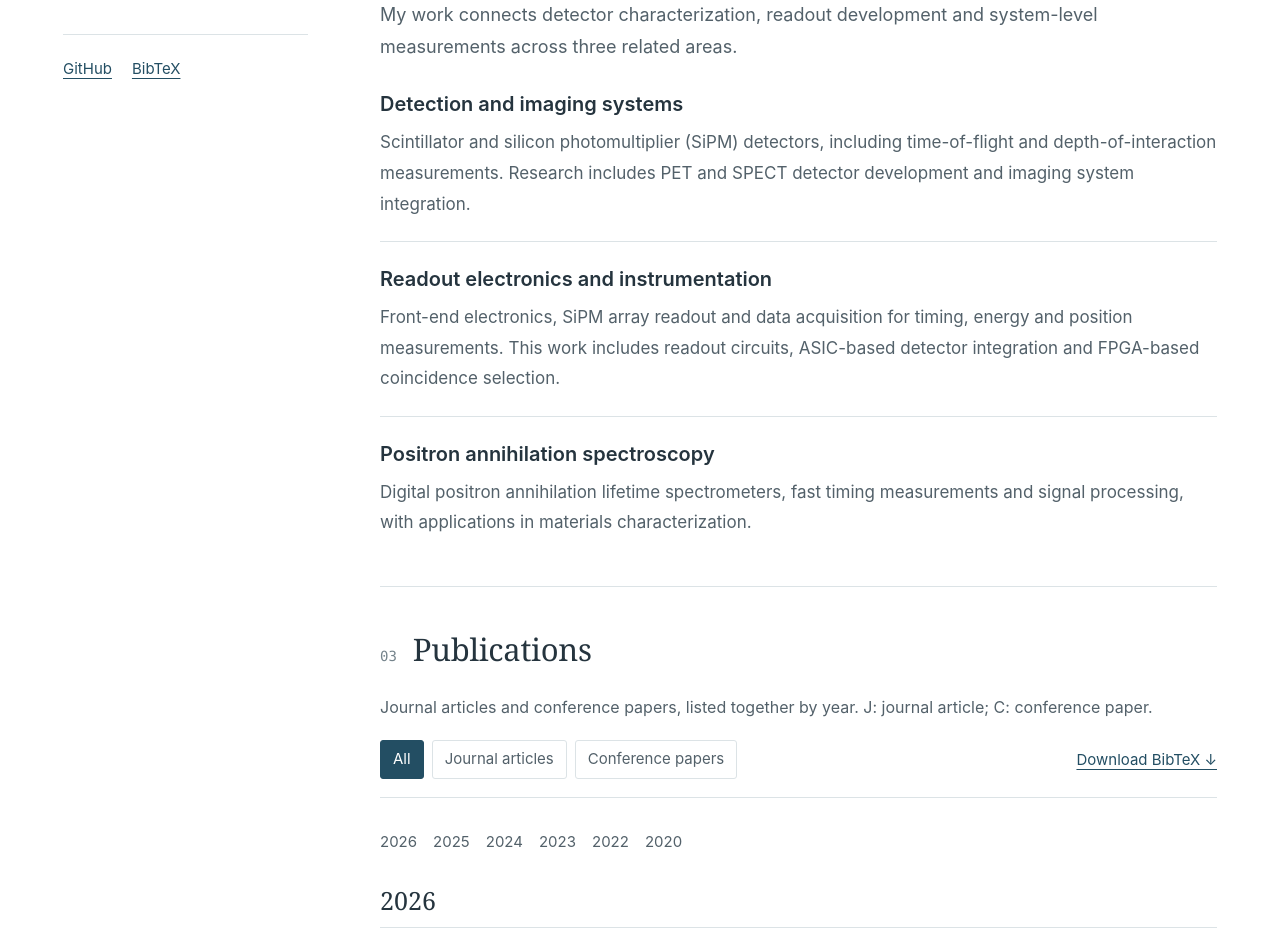
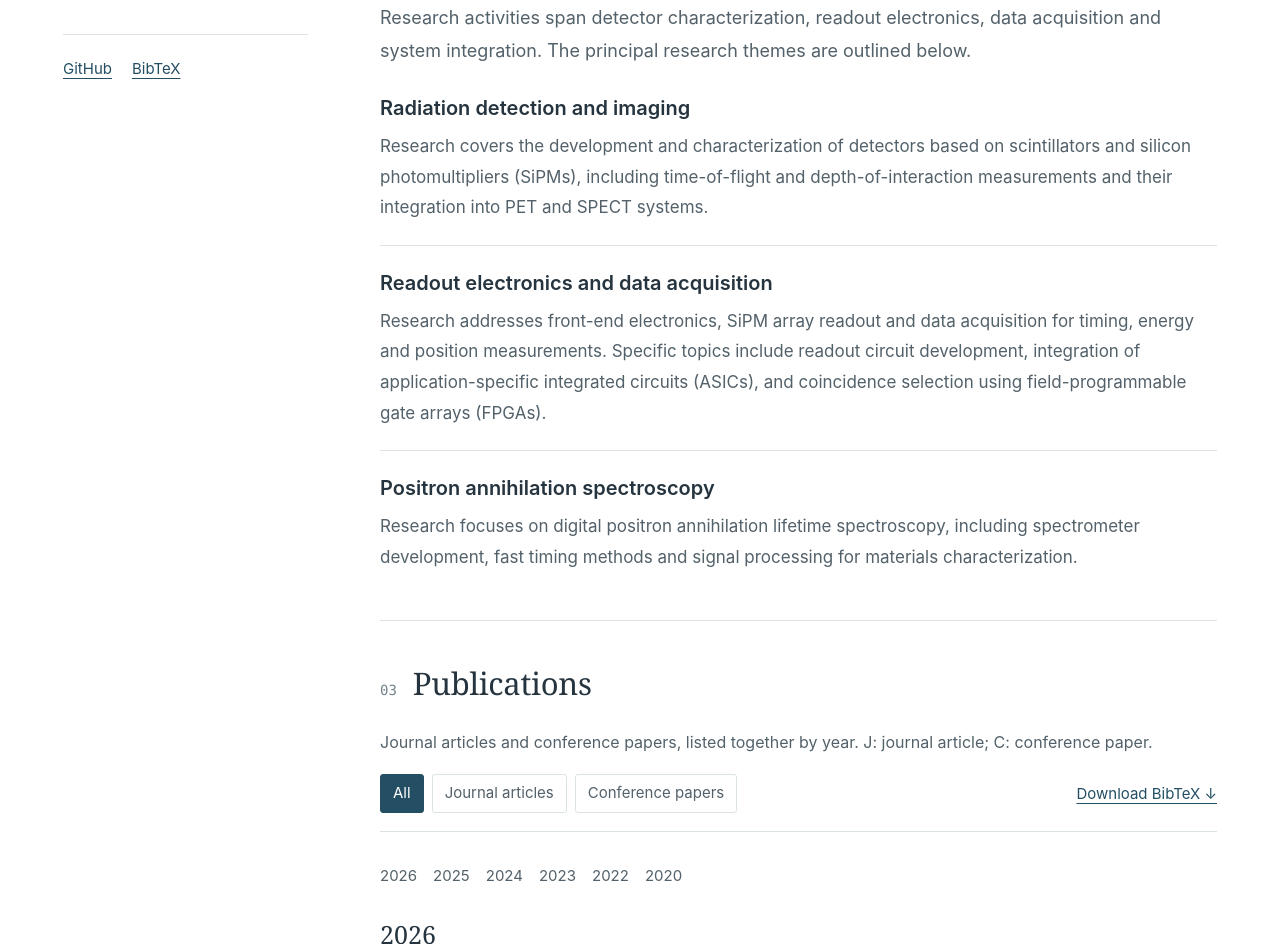
Before and after one commit to haibowanglab/academic, a plain HTML site: page personal/index.html in a window 1280 px wide. Shown: the part 521-1465 px from the top of the page. Drawn offline with Linux system fonts and the light colour scheme.

Commit message:
Use formal academic wording for the research profile and themes

```diff
--- a/personal/index.html
+++ b/personal/index.html
@@ -98,17 +98,17 @@
       <section id="about" aria-labelledby="about-title">
         <div class="section-heading"><span class="section-number" aria-hidden="true">01</span><h2 id="about-title">About</h2></div>
         <!-- EDIT ABOUT: Research introduction based on the CV. -->
-        <p class="about-lead">I work on detection and imaging technologies, readout electronics and related systems.</p>
-        <p class="about-bio">My research spans detector design, electronics development, system integration and measurement methods. Applications I have worked on include positron emission tomography (PET), single-photon emission computed tomography (SPECT) and positron annihilation spectroscopy. I am also interested in extending these technologies and methods to other applications.</p>
+        <p class="about-lead">Research focuses on detection and imaging technologies, readout electronics and associated instrumentation.</p>
+        <p class="about-bio">Research activities encompass detector design and characterization, electronics development, system design and integration, and related measurement methods. Application areas include positron emission tomography (PET), single-photon emission computed tomography (SPECT), and positron annihilation spectroscopy.</p>
       </section>
       <section id="research" aria-labelledby="research-title">
         <div class="section-heading"><span class="section-number" aria-hidden="true">02</span><h2 id="research-title">Research</h2></div>
         <!-- EDIT RESEARCH: Technical themes and established applications. -->
-        <p class="research-intro">My work connects detector characterization, readout development and system-level measurements across three related areas.</p>
+        <p class="research-intro">Research activities span detector characterization, readout electronics, data acquisition and system integration. The principal research themes are outlined below.</p>
         <div class="research-topics">
-          <div class="research-topic"><h3>Detection and imaging systems</h3><p>Scintillator and silicon photomultiplier (SiPM) detectors, including time-of-flight and depth-of-interaction measurements. Research includes PET and SPECT detector development and imaging system integration.</p></div>
-          <div class="research-topic"><h3>Readout electronics and instrumentation</h3><p>Front-end electronics, SiPM array readout and data acquisition for timing, energy and position measurements. This work includes readout circuits, ASIC-based detector integration and FPGA-based coincidence selection.</p></div>
-          <div class="research-topic"><h3>Positron annihilation spectroscopy</h3><p>Digital positron annihilation lifetime spectrometers, fast timing measurements and signal processing, with applications in materials characterization.</p></div>
+          <div class="research-topic"><h3>Radiation detection and imaging</h3><p>Research covers the development and characterization of detectors based on scintillators and silicon photomultipliers (SiPMs), including time-of-flight and depth-of-interaction measurements and their integration into PET and SPECT systems.</p></div>
+          <div class="research-topic"><h3>Readout electronics and data acquisition</h3><p>Research addresses front-end electronics, SiPM array readout and data acquisition for timing, energy and position measurements. Specific topics include readout circuit development, integration of application-specific integrated circuits (ASICs), and coincidence selection using field-programmable gate arrays (FPGAs).</p></div>
+          <div class="research-topic"><h3>Positron annihilation spectroscopy</h3><p>Research focuses on digital positron annihilation lifetime spectroscopy, including spectrometer development, fast timing methods and signal processing for materials characterization.</p></div>
         </div>
       </section>
       <section id="publications" aria-labelledby="publications-title">
```
